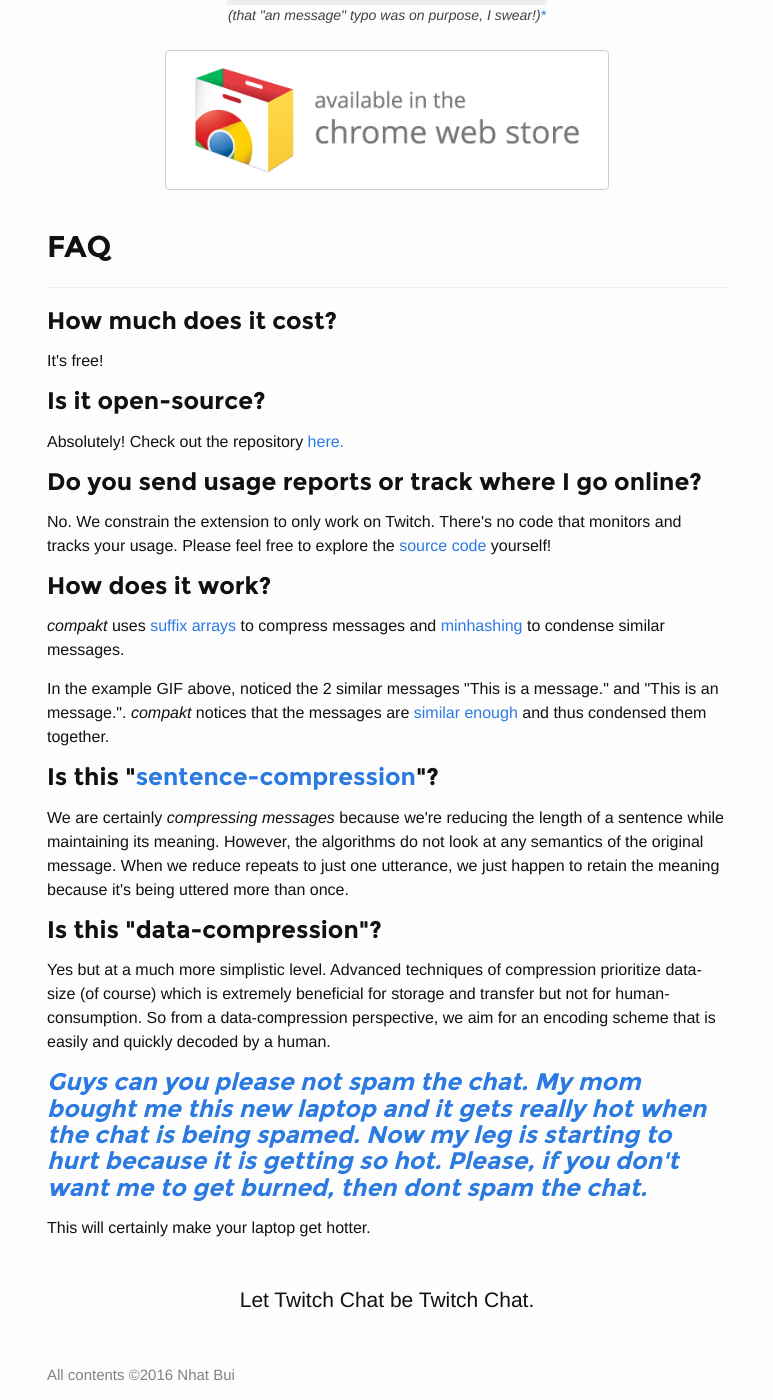
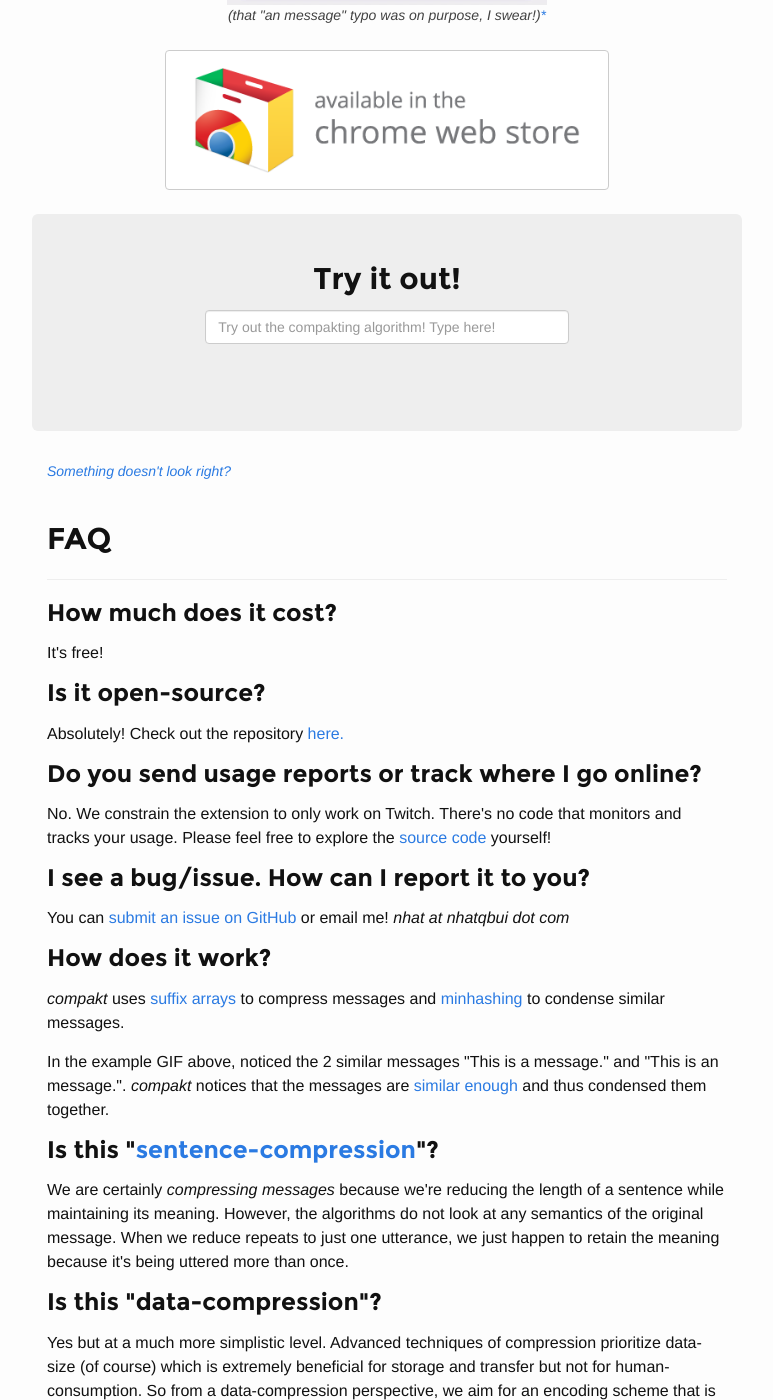
Before and after one commit to nhatbui/nhatbui.github.io, a Jekyll site: the page built from compakt/index.html, in a window 1280 px wide and 1400 px high, scrolled down 738 px. Shown: the whole window, without its empty margins (253-1026 px from the left). Built offline with Jekyll 4.4.1, drawn with Linux system fonts in a browser that asks for light colours.

Commit message:
Add demo

```diff
--- a/compakt/index.html
+++ b/compakt/index.html
@@ -19,6 +19,7 @@
     <link rel="stylesheet" href="{{ "/css/normalize.min.css" | prepend: site.baseurl }}">
     <link rel="stylesheet" href="{{ "/css/bootstrap.min.css" | prepend: site.baseurl }}">
     <link rel="stylesheet" href="{{ "/css/main.css" | prepend: site.baseurl }}">
+    <link rel="stylesheet" href="{{ "/css/compaktstyles.css" | prepend: site.baseurl }}">
     <link rel="canonical" href="{{ page.url | replace:'index.html','' | prepend: site.baseurl | prepend: site.url }}">
     <link rel="alternate" type="application/rss+xml" title="{{ site.title }}" href="{{ "/feed.xml" | prepend: site.baseurl | prepend: site.url }}">
     <script src="{{ "/js/vendor/modernizr-2.8.3.min.js" | prepend: site.baseurl }}"></script>
@@ -49,6 +50,22 @@
           <div class="col-md-2"></div>
         </div>
 
+        <br/>
+
+        <div class="jumbotron row">
+          <div class="header center-block">
+            <h2>Try it out!</h2>
+          </div>
+          <div class="col-md-2"></div>
+          <div class="col-md-8 center">
+            <input class="form-control" id="demoInput" type="text" placeholder="Try out the compakting algorithm! Type here!">
+            <br/>
+            <p id="output"></p>
+          </div>
+          <div class="col-md-2"></div>
+        </div>
+        <figcaption class="caption"><a href="#issue">Something doesn't look right?</a></figcaption>
+
         <!-- FAQ section -->
         <div class="page-header">
           <h2>FAQ</h2>
@@ -63,6 +80,9 @@
         <h3>Do you send usage reports or track where I go online?</h3>
         <p>No. We constrain the extension to only work on Twitch. There's no code that monitors and
           tracks your usage. Please feel free to explore the <a href="https://github.com/nhatbui/compakt">source code</a> yourself!</p>
+
+        <h3><span id="issue">I see a bug/issue. How can I report it to you?</span></h3>
+        <p>You can <a href="https://github.com/nhatbui/libhrc/issues">submit an issue on GitHub</a> or email me! <i>nhat at nhatqbui dot com</i></p>
 
         <h3><span id="how">How does it work?</span></h3>
         <p><i>compakt</i> uses <a href="https://en.wikipedia.org/wiki/Suffix_array">suffix arrays</a> to compress messages and <a href="https://en.wikipedia.org/wiki/MinHash">minhashing</a> to condense similar messages.</p>
@@ -100,6 +120,17 @@
     </div>
     {% include footer.html %}
 
+    <script src="{{ "/js/libhrc/libhrc.bundle.js" | prepend: site.baseurl }}"></script>
+    <script type="text/javascript">
+    var libhrc = require('libhrc');
+    $("#demoInput").keyup(function() {
+      $("#output").html(
+        libhrc.greedy_compress(
+          $("#demoInput").val(), ' ', true, " x", "<span class='repeated-word'>", "</span>"
+        )
+      );
+    });
+    </script>
     <script>
     $("#install-button").click(function() {
       chrome.webstore.install();
```
